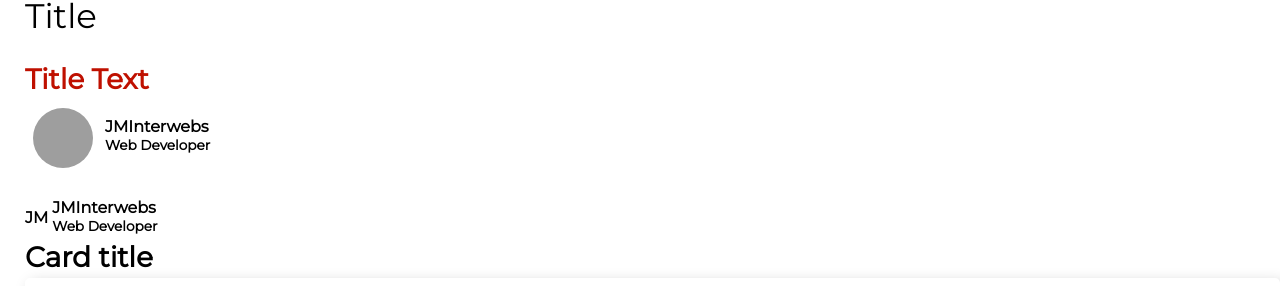
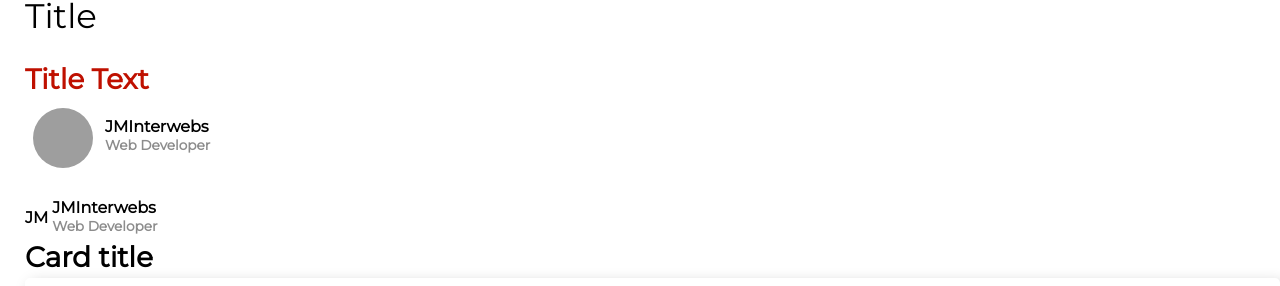
Before and after one commit to jminterwebs/jmdesign, a React (Create React App) app: page / in a window 1280 px wide. Shown: the part 1170-1456 px from the top of the page. Built offline with nearby package versions, Linux system fonts and the light colour scheme; grey boxes are pictures that could not be loaded; a web font is replaced by a local one.

Commit message:
changes due to Avatar changes

```diff
--- a/src/components/avatar/Avatar.js
+++ b/src/components/avatar/Avatar.js
@@ -22,7 +22,7 @@ export default function Avatar(props) {
       {avatarPicture}
       <div className="avatar-text">
         <Label label={label} />
-        <SubLabel subLabel={subLabel} />
+        <SubLabel subLabel={subLabel} labelColor="dark-light" />
       </div>
     </div>
   );
```
